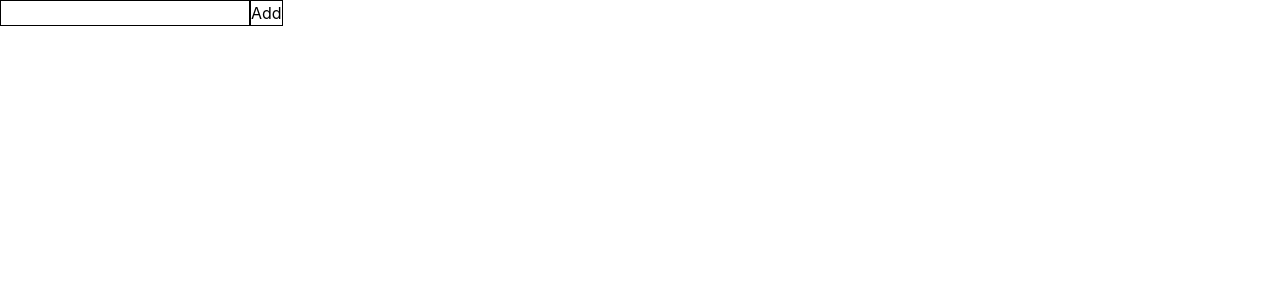
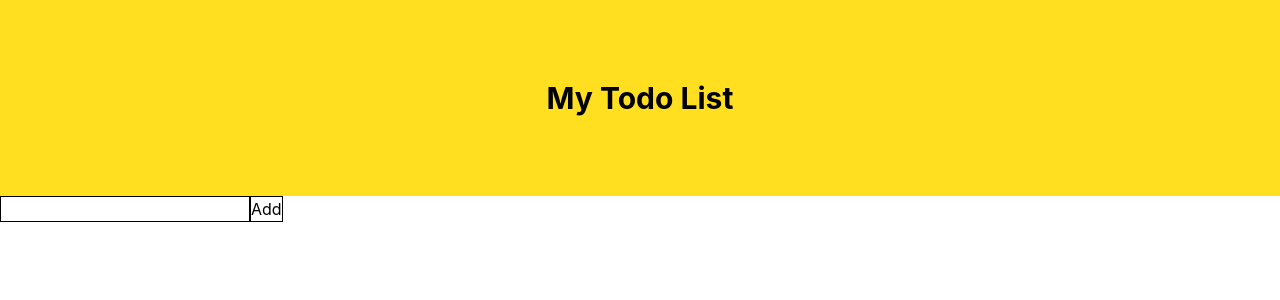
Before and after one commit to Daniel-bee/Simple-react-todo-app, a React app: page / in a window 1280 px wide. Shown: the top 300 px of the page. Built offline with nearby package versions, Linux system fonts and the light colour scheme; the HTML template or start-up script is replaced by a standard one.

Commit message:
add and style header file

```diff
--- a/src/App.jsx
+++ b/src/App.jsx
@@ -1,8 +1,10 @@
+import Header from './components/Header';
 import Todo from './components/Todo';
 
 const App = () => {
   return (
     <>
+      <Header />
       <Todo />
     </>
   );
--- /dev/null
+++ b/src/components/Header.jsx
@@ -0,0 +1,9 @@
+const Header = () => {
+  return (
+    <div className="bg-yellow-300 text-center p-20">
+      <h2 className="text-3xl font-bold">My Todo List</h2>
+    </div>
+  );
+};
+
+export default Header;
```
